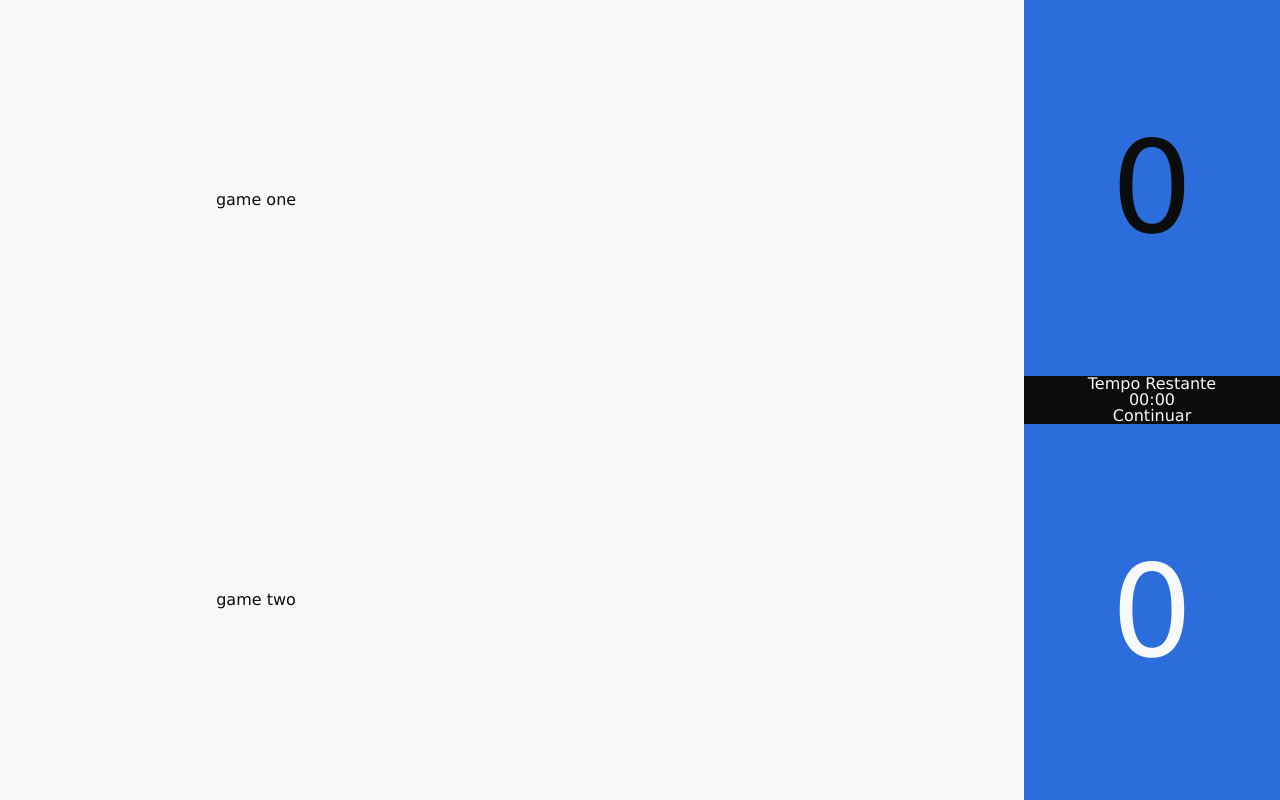
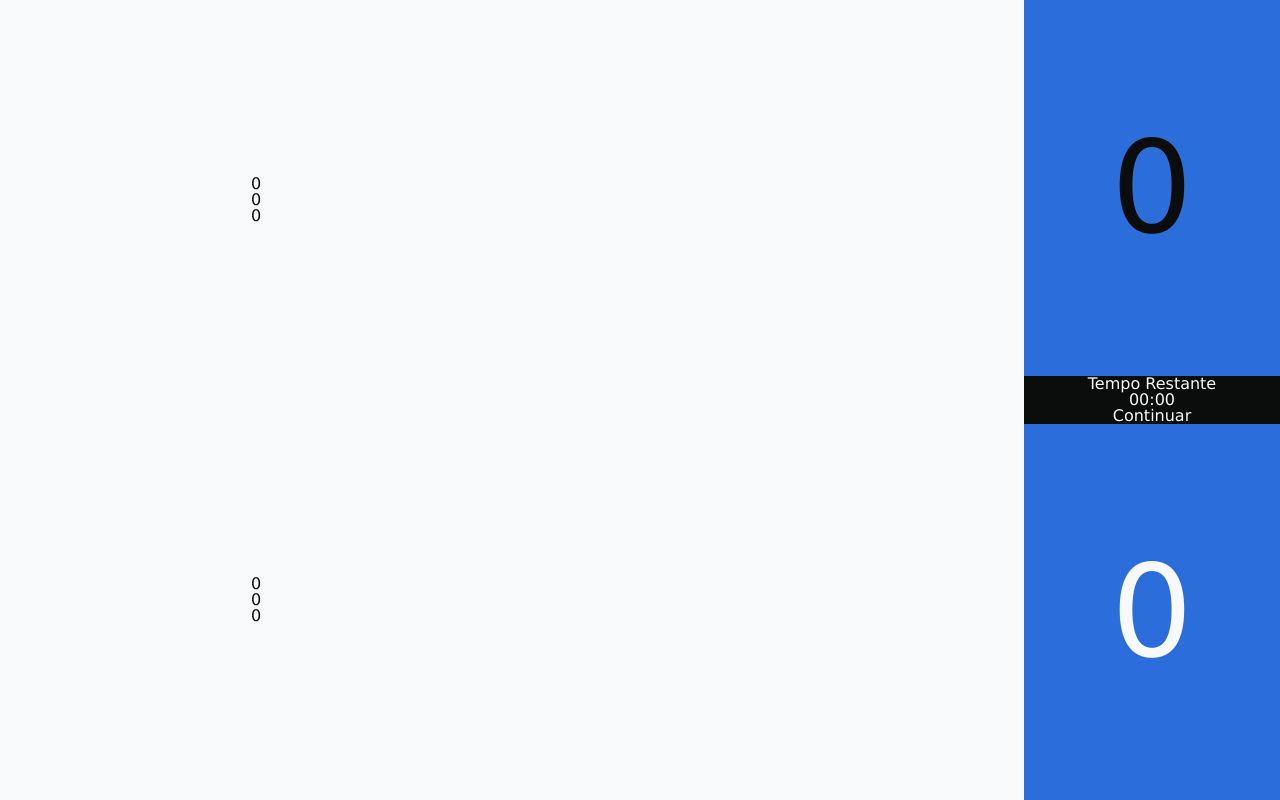
Before and after one commit to geraldoantonio/jiujitsu-scoreboard, a React (Create React App) app: page / in a window 1280 px wide. Built offline with nearby package versions, Linux system fonts and the light colour scheme.

Commit message:
feat: add state of points

```diff
--- a/src/App.tsx
+++ b/src/App.tsx
@@ -1,16 +1,49 @@
-import React from 'react';
+import React, { useEffect, useState } from 'react';
 
 import ColumnTwo from './components/ColumnTwo';
 import ColumnOne from './components/ColumnOne';
 
 import { IColors, Colors } from './utils/Colors'
 import styled from 'styled-components'
+import { IGame } from './components/Game';
+
+const defaultGameValue = {
+  pointOne: 0,
+  pointTwo: 0,
+  pointTree: 0
+}
 
 function App() {
+  const [playerOne, setPlayerOne] = useState<IGame>({ ...defaultGameValue })
+  const [playerTwo, setPlayerTwo] = useState<IGame>({ ...defaultGameValue })
+
+  const [totalPointsToPlayerOne, setTotalPointsToPlayerOne] = useState<number>(0)
+  const [totalPointsToPlayerTwo, setTotalPointsToPlayerTwo] = useState<number>(0)
+
+  const calcTotalPoint = (playerPointes: IGame): number => {
+    const { pointOne, pointTwo, pointTree } = playerPointes
+
+    const resultSum = (pointOne + pointTwo + pointTree)
+    return resultSum
+  }
+
+  useEffect(() => {
+    const result: number = calcTotalPoint(playerOne)
+
+    setTotalPointsToPlayerOne(result)
+  }, [playerOne])
+
+
+  useEffect(() => {
+    const result: number = calcTotalPoint(playerTwo)
+
+    setTotalPointsToPlayerTwo(result)
+  }, [playerTwo])
+
   return (
     <Container bgColor={'light'} fontColor={'dark'}>
-      <ColumnOne />
-      <ColumnTwo totalPointsOne={0} totalPointsTwo={0} />
+      <ColumnOne playerOne={playerOne} playerTwo={playerTwo} />
+      <ColumnTwo totalPointsOne={totalPointsToPlayerOne} totalPointsTwo={totalPointsToPlayerTwo} />
     </Container>
   );
 }
--- a/src/components/ColumnOne/index.tsx
+++ b/src/components/ColumnOne/index.tsx
@@ -1,16 +1,18 @@
 import React from 'react'
 
 import styled from 'styled-components'
+import Game, { IGame } from '../Game'
 
 interface Props {
-
+  playerOne: IGame
+  playerTwo: IGame
 }
 
-export default function ColumnOne({}: Props) {
+export default function ColumnOne({ playerOne, playerTwo }: Props) {
   return (
     <Container>
-     <div>game one</div>
-     <div>game two</div>
+      <Game playerPoints={playerOne} />
+      <Game playerPoints={playerTwo} />
     </Container>
   )
 }
--- /dev/null
+++ b/src/components/Game/index.tsx
@@ -0,0 +1,27 @@
+import React from 'react'
+
+import styled from 'styled-components'
+
+export interface IGame {
+  pointOne: number
+  pointTwo: number
+  pointTree: number
+}
+
+interface Props {
+  playerPoints: IGame
+}
+
+export default function Game({ playerPoints }: Props) {
+  const { pointOne, pointTwo, pointTree } = playerPoints
+
+  return (
+    <Container>
+      <div>{pointOne}</div>
+      <div>{pointTwo}</div>
+      <div>{pointTree}</div>
+    </Container>
+  )
+}
+
+const Container = styled.div``
```
